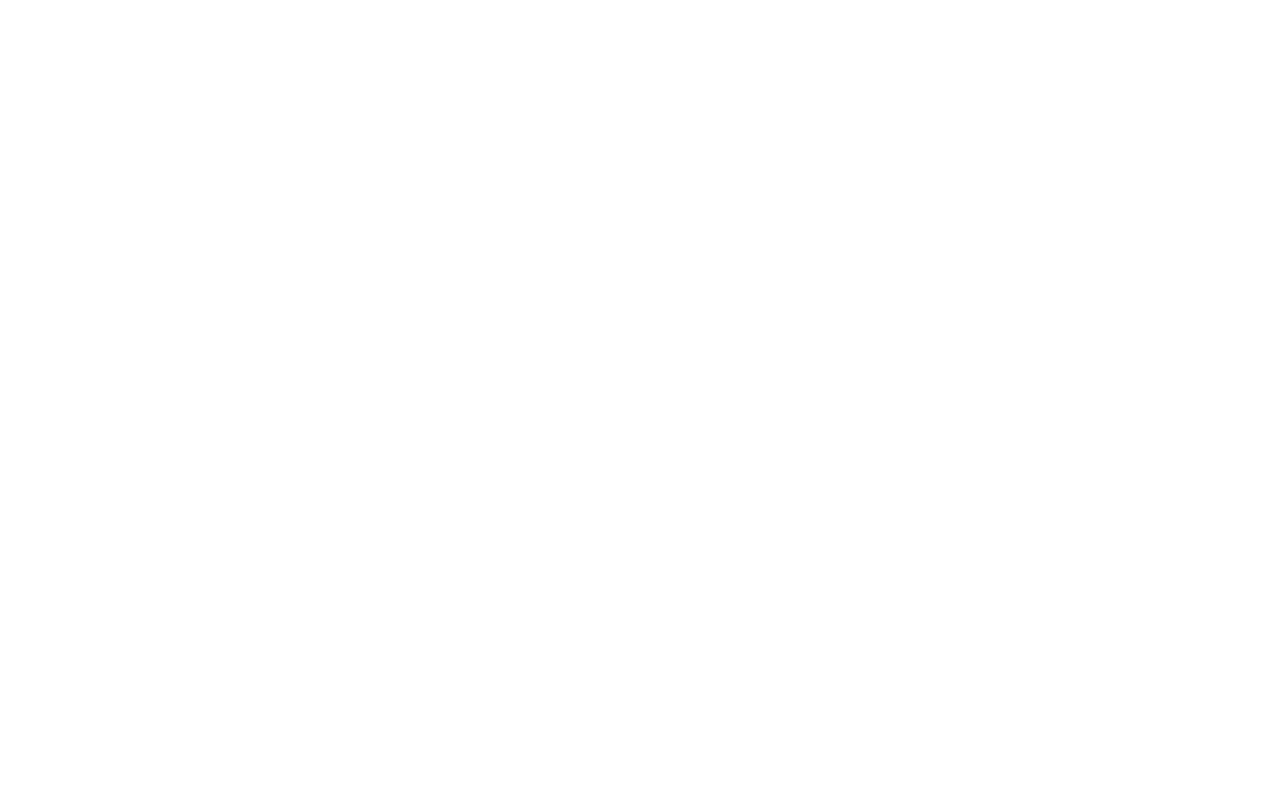
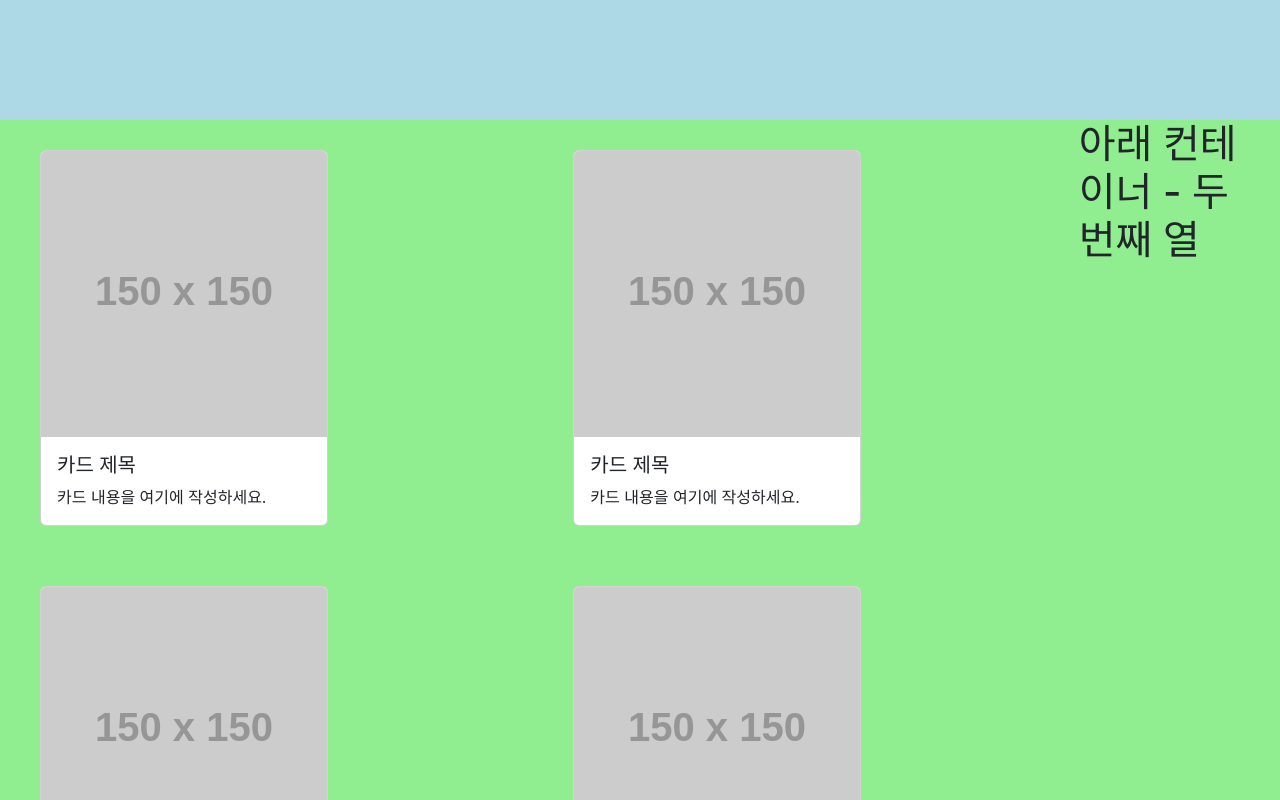
Before and after one commit to sixinchnails/rhythm4cuts, a React (Create React App) app in the folder client/: page /GameWait in a window 1280 px wide. Before the commit this address had no page. Shown: the part 440-1240 px from the top of the page. Before the commit the page ends 800 px from the top, so only its background shows below. Built offline with nearby package versions, Linux system fonts and the light colour scheme.

Commit message:
FEAT: GamePage_07241021

```diff
--- a/client/src/App.js
+++ b/client/src/App.js
@@ -5,8 +5,8 @@ import Home from "./pages/HomePage/Home";
 import Join from "./pages/HomePage/Join";
 
 import GameList from "./pages/GamePage/GameList";
-import GameWaiting from "./pages/GamePage/GameWaiting";
-import GamePlaying from "./pages/GamePage/GamePlaying";
+import GameWait from "./pages/GamePage/GameWait";
+import GamePlay from "./pages/GamePage/GamePlay";
 import GameScore from "./pages/GamePage/GameScore";
 import GameShot from "./pages/GamePage/GameShot";
 
@@ -33,10 +33,10 @@ function App() {
             <Link to="/GameList">GameList</Link>
           </li>
           <li>
-            <Link to="/GameWaiting">GameWaiting</Link>
+            <Link to="/GameWait">GameWait</Link>
           </li>
           <li>
-            <Link to="/GamePlaying">GamePlaying</Link>
+            <Link to="/GamePlay">GamePlay</Link>
           </li>
           <li>
             <Link to="/GameScore">GameScore</Link>
@@ -67,8 +67,8 @@ function App() {
         <Route path="/Join" element={<Join />} />
 
         <Route path="/GameList" element={<GameList />} />
-        <Route path="/GameWaiting" element={<GameWaiting />} />
-        <Route path="/GamePlaying" element={<GamePlaying />} />
+        <Route path="/GameWait" element={<GameWait />} />
+        <Route path="/GamePlaying" element={<GamePlay />} />
         <Route path="/GameScore" element={<GameScore />} />
         <Route path="/GameShot" element={<GameShot />} />
 
--- a/client/src/pages/GamePage/GameList.js
+++ b/client/src/pages/GamePage/GameList.js
@@ -14,7 +14,7 @@ import {
 import { BsLock, BsHammer } from "react-icons/bs";
 import { FaUserPlus } from "react-icons/fa";
 
-function Home() {
+function GameList() {
   // 친구 추가 모달 상태를 관리하기 위한 useState
   let [showAddFriendModal, setShowAddFriendModal] = useState(false);
 
@@ -82,6 +82,10 @@ function Home() {
             />
           </Link>
         </Col>
+          {/* 다른 경로로 이동할 이미지를 클릭 가능하게 하기 위해 Link 컴포넌트로 감싸기 */}
+          <Link to="/GameWaiting">
+          GameWaiting로 이동
+          </Link>
       </Row>
       {/* 아래 컨테이너 */}
       <Container>
@@ -348,4 +352,4 @@ function ListContainer() {
   );
 }
 
-export default Home;
+export default GameList;
--- /dev/null
+++ b/client/src/pages/GamePage/GameWait.js
@@ -0,0 +1,66 @@
+import React from "react";
+import { Card, Container, Row, Col } from "react-bootstrap";
+
+function GameWait() {
+  let cardInfo = [
+    { id: 1, title: "카드 제목 1", content: "카드 내용 1" },
+    { id: 2, title: "카드 제목 2", content: "카드 내용 2" },
+    { id: 3, title: "카드 제목 3", content: "카드 내용 3" },
+    { id: 4, title: "카드 제목 4", content: "카드 내용 4" },
+  ];
+
+  return (
+    <Container fluid>
+      {/* 위 컨테이너 */}
+      <Row style={{ height: "70vh", backgroundColor: "lightblue" }}>
+        <Col>
+          {/* 위 컨테이너의 내용 */}
+          <Card.Img
+          />
+        </Col>
+      </Row>
+
+      {/* 아래 컨테이너 */}
+      <Row style={{ height: "100%", backgroundColor: "lightgreen" }}>
+        <Col>
+          {/* 아래 컨테이너의 첫 번째 열 */}
+          <Row>
+            {cardInfo.map(card => (
+              <Col
+                style={{
+                  marginLeft: "10px",
+                  marginRight: "10px",
+                  padding: "30px",
+                }}
+                key={card.id}>
+                <CardComponent title={card.title} content={card.content} />
+              </Col>
+            ))}
+          </Row>
+        </Col>
+        <Col xs={2}>
+          {/* 아래 컨테이너의 두 번째 열 */}
+          <h1>아래 컨테이너 - 두 번째 열</h1>
+        </Col>
+      </Row>
+    </Container>
+  );
+}
+
+function CardComponent() {
+  return (
+    <Card style={{ width: "18rem" }}>
+      <Card.Img
+        variant="top"
+        src="https://via.placeholder.com/150"
+        alt="Sample Image"
+      />
+      <Card.Body>
+        <Card.Title>카드 제목</Card.Title>
+        <Card.Text>카드 내용을 여기에 작성하세요.</Card.Text>
+      </Card.Body>
+    </Card>
+  );
+}
+
+export default GameWait;
--- a/client/src/pages/GamePage/GameWaiting.js
+++ /dev/null
@@ -1,13 +0,0 @@
-// Home.js
-import React from 'react';
-
-const Home = () => {
-  return (
-    <div>
-      <h1>대기방 페이지</h1>
-      <p>게임 시작 전, 대기 페이지입니다.</p>
-    </div>
-  );
-};
-
-export default Home;
```
Also changed, not shown: client/src/pages/GamePage/GamePlay.css (added), client/src/pages/GamePage/GamePlay.js (renamed from client/src/pages/GamePage/GamePlaying.js), client/src/pages/GamePage/GamePlaying.css (deleted), client/src/pages/GamePage/GameWait.css (added), client/src/pages/GamePage/GameWaiting.css (deleted).
